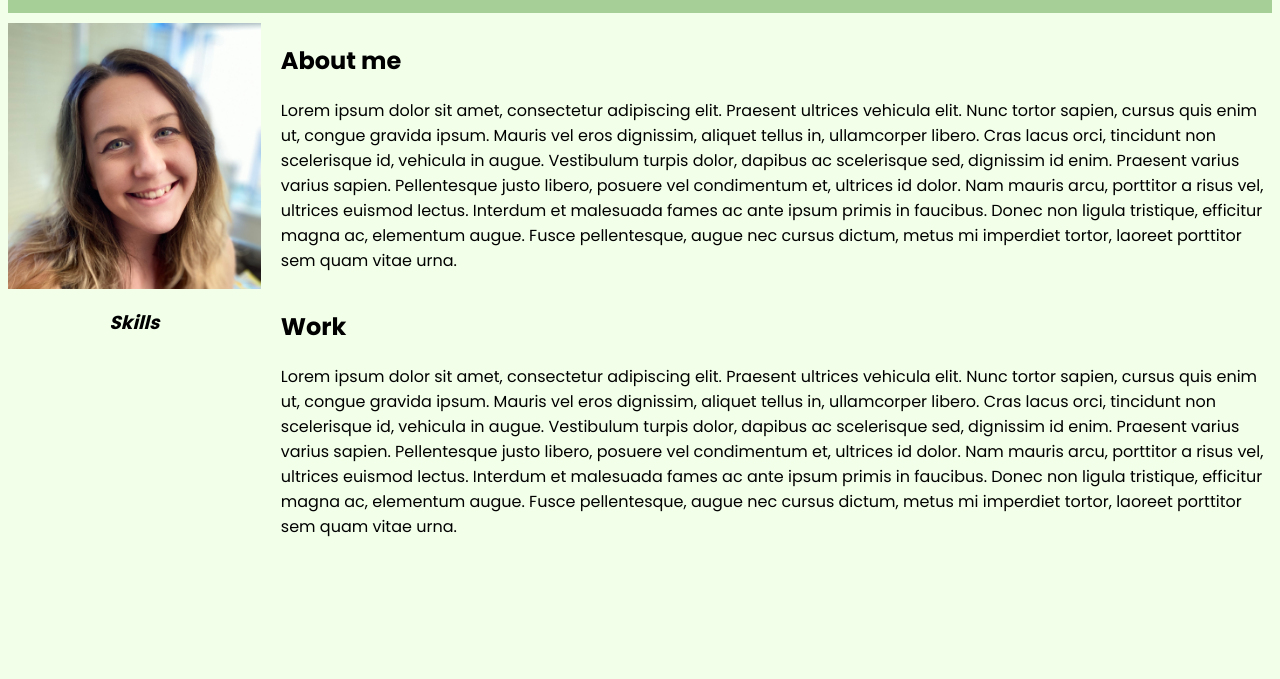
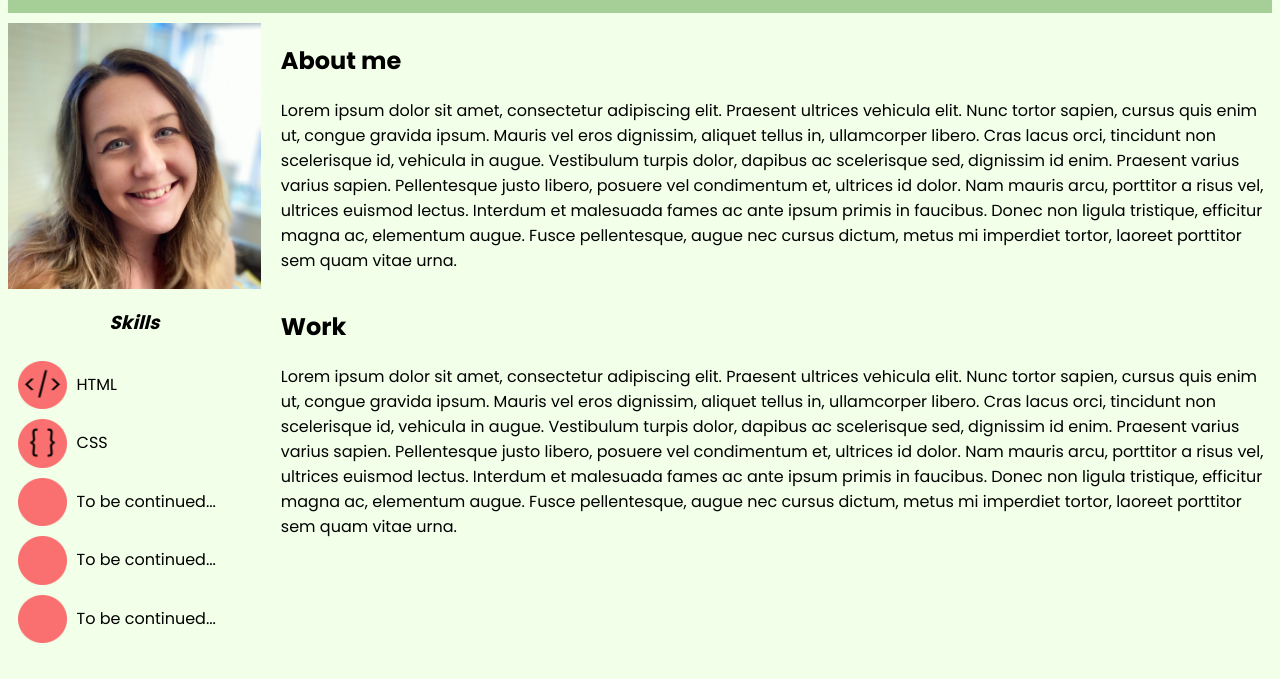
Before and after one commit to lisaspencer1997/Week-2-Challenge-Build-Portfolio, a plain HTML site: page index.html in a window 1280 px wide. Shown: the part 121-800 px from the top of the page. Drawn offline with Linux system fonts and the light colour scheme.

Commit message:
finished skills menu and worked on flexbox

```diff
--- a/index.html
+++ b/index.html
@@ -39,8 +39,17 @@
         <!--Skills-->
         <div id="skills">
             <h3>Skills</h3>
-            <div class="skillsList">
-                <img src="">
+            <div id="skillsList">
+                <img src="html icon.png">
+                <p>HTML</p>
+                <img src="css icon.png">
+                <p>CSS</p>
+                <img src="blank icon.png">
+                <p>To be continued...</p>
+                <img src="blank icon.png">
+                <p>To be continued...</p>
+                <img src="blank icon.png">
+                <p>To be continued...</p>
             </div>
         </div>
 
--- a/style.css
+++ b/style.css
@@ -66,12 +66,35 @@ header {
 }
 
 #skills {
-    grid-area: skills;
+    display: flexbox;
+}
+
+#skills h3 {
     text-align: center;
     font-style: italic;
-    justify-content: space-evenly;
 }
 
+#skillsList {
+    display: grid;
+    grid-template-columns: 1fr 4fr;
+    grid-template-rows: 1fr 1fr 1fr 1fr 1fr;
+    justify-content: space-evenly;
+    margin: 5px;
+
+}
+
+#skillsList img {
+    width: 100%;
+    text-align: center;
+    display: flex;
+    align-items: center;
+    justify-content: center;
+    padding: 5px;
+}
+
+#skillsList p {
+    margin-left: 15px;
+}
 #work {
     grid-area: work;
     margin-left: 20px;
```
Also changed, not shown: blank icon.png (added), css icon.png (added), html icon.png (added).
